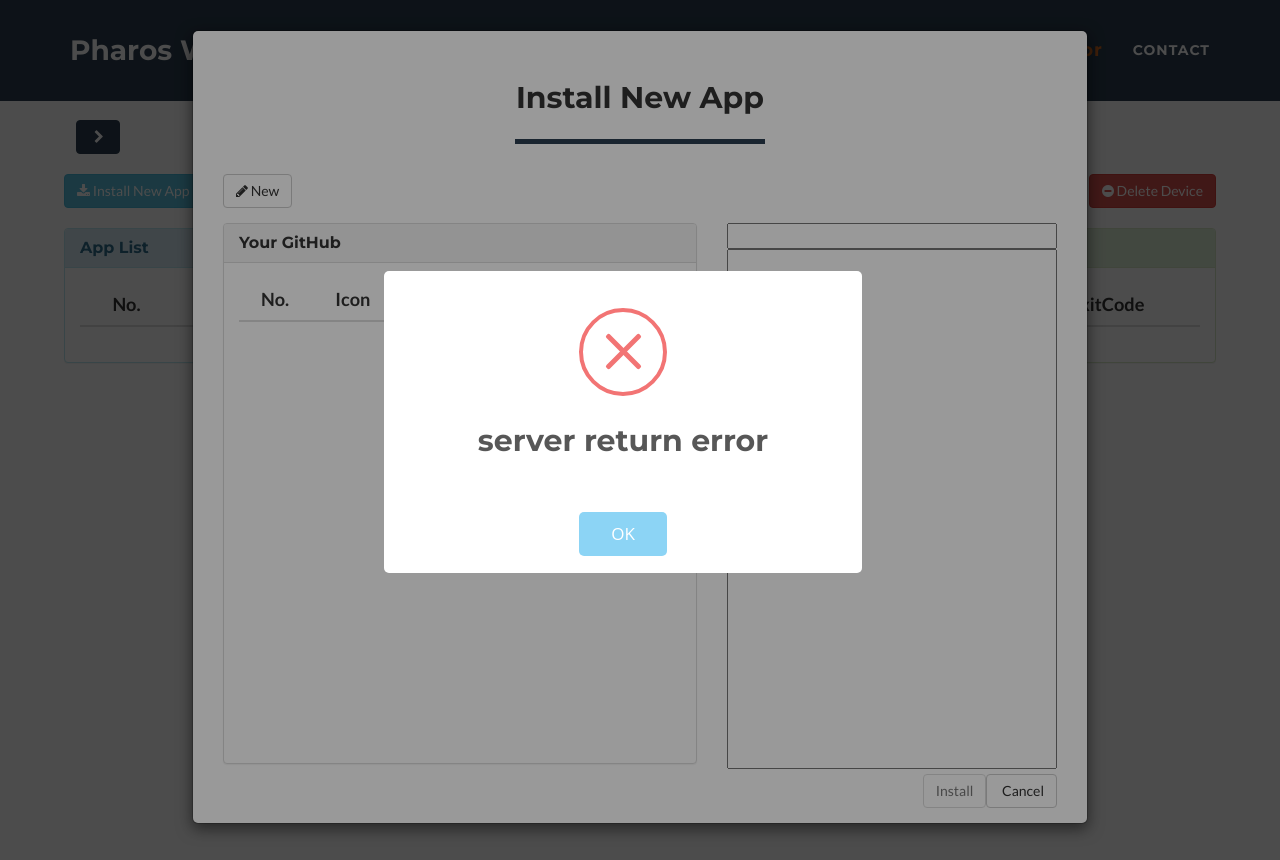
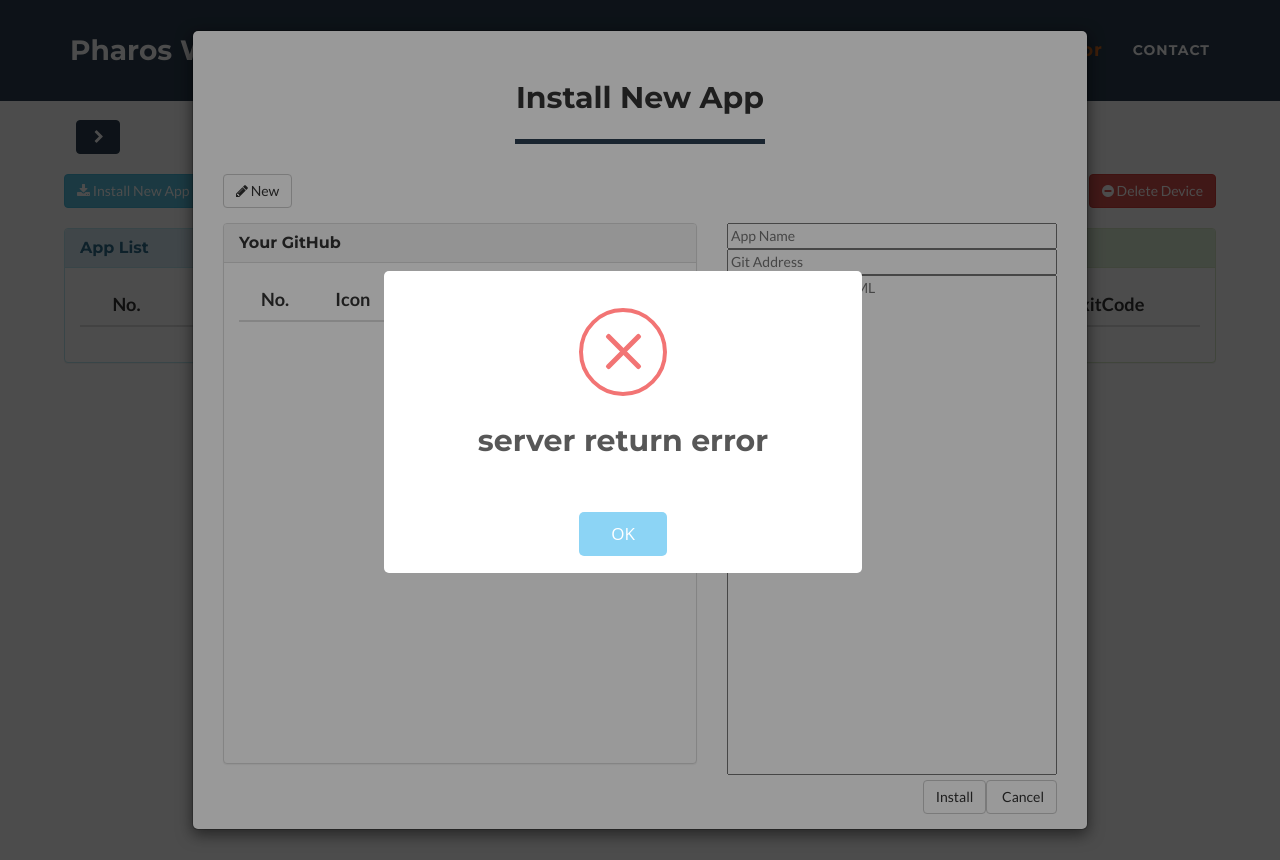
Before and after one commit to mgjeong/system-pharos-web-client, a Flask app: page /device in a window 1280 px wide, after a click on "Install New App". Run offline with Flask 2, Linux system fonts and the light colour scheme; data that the repository does not hold is empty; some libraries are stand-ins or nearby versions.

Commit message:
modify deploy app logic

```diff
--- a/static/sda/js/common.js
+++ b/static/sda/js/common.js
@@ -1,6 +1,5 @@
 var base_url = window.location.protocol + "//" + window.location.host;
 var git_index;
-var git_name;
 var yaml_index;
 var yaml_name;
 
@@ -28,18 +27,18 @@ function sda_manager_control_hide() {
     $("#sda_side").addClass("col-lg-0");
 }
 
-function get_gits(){
+function get_gits() {
     $("#git_tbody").empty();
     $("#textarea_git").val("");
 
     $.ajax({
-        url: base_url +"/sdamanager/git",
+        url: base_url + "/sdamanager/git",
         type: "GET",
         dataType: "json",
-        error: function(error) {
+        error: function (error) {
             swal("server return error", "", "error");
         },
-        success: function(data, code) {
+        success: function (data, code) {
             if (code == "success") {
                 var list = $.parseJSON(data);
                 var listLen = list.gits.length;
@@ -64,13 +63,13 @@ function get_yamls() {
     $("#textarea_yaml").val("");
 
     $.ajax({
-        url: base_url +"/sdamanager/yaml",
+        url: base_url + "/sdamanager/yaml",
         type: "GET",
         dataType: "json",
-        error: function(error) {
+        error: function (error) {
             swal("server return error", "", "error");
         },
-        success: function(data, code) {
+        success: function (data, code) {
             if (code == "success") {
                 var list = $.parseJSON(data);
                 var listLen = list.yamls.length;
@@ -92,28 +91,28 @@ function get_yamls() {
     });
 }
 
-$(function() {
-    $("#git_tbody").on("click", "tr", function(e) {
+$(function () {
+    $("#git_tbody").on("click", "tr", function (e) {
         $("tr").removeClass("active");
         $(this).addClass("active");
 
         git_index = parseInt($(this).find("td:eq(0)").text()) - 1;
-        git_name = $(this).find("td:eq(2)").text();
+        $("#git_name").val($(this).find("td:eq(2)").text());
         $.ajax({
-            url: base_url +"/sdamanager/git",
+            url: base_url + "/sdamanager/git",
             type: "GET",
             contentType: "application/json",
             dataType: "json",
-            error: function(error) {
+            error: function (error) {
                 swal("server return error", "", "error");
             },
-            success: function(data, code) {
+            success: function (data, code) {
                 if (code == "success") {
                     var list = $.parseJSON(data);
                     var repo = list.gits[git_index].git;
                     $("#git_address").val(repo);
-                    if(repo.match('github.sec.samsung.net/')){ //samsung github
-                        var repo_split=repo.split("github.sec.samsung.net/");
+                    if (repo.match('github.sec.samsung.net/')) { //samsung github
+                        var repo_split = repo.split("github.sec.samsung.net/");
                         var obj = new Object();
                         obj.repo = repo_split[1];
                         $.ajax({
@@ -121,29 +120,25 @@ $(function() {
                             url: "/sdamanager/git/clone",
                             contentType: "application/json",
                             data: JSON.stringify(obj),
-                            error: function(error) {
+                            error: function (error) {
                                 swal("server return error", "", "error");
                             },
-                            success: function(data){
-                                data=$.parseJSON(data)
+                            success: function (data) {
+                                data = $.parseJSON(data)
                                 $("#textarea_yaml").val(data);
-                                $("#btn_deploy_app").removeAttr("disabled");
-                                $("#btn_deploy_group_app").removeAttr("disabled");
                             }
                         });
                     }
-                    else{ //public github
-                        var repo_split=repo.split("github.com/");
+                    else { //public github
+                        var repo_split = repo.split("github.com/");
                         $.ajax({
-                            url: "https://raw.githubusercontent.com/"+repo_split[1]+"/master/docker-compose.yml",
+                            url: "https://raw.githubusercontent.com/" + repo_split[1] + "/master/docker-compose.yml",
                             type: "GET",
-                            error: function(error) {
+                            error: function (error) {
                                 swal("Server return error", "", "error");
                             },
-                            success: function(data){
+                            success: function (data) {
                                 $("#textarea_yaml").val(data);
-                                $("#btn_deploy_app").removeAttr("disabled");
-                                $("#btn_deploy_group_app").removeAttr("disabled");
                             }
                         });
                     }
@@ -154,24 +149,21 @@ $(function() {
         });
     });
 
-    $("#yaml_tbody").on("click", "tr", function(e) {
+    $("#yaml_tbody").on("click", "tr", function (e) {
         $("tr").removeClass("active");
         $(this).addClass("active");
-
-        $("#btn_deploy_app").removeAttr("disabled");
-        $("#btn_deploy_group_app").removeAttr("disabled");
 
         yaml_index = parseInt($(this).find("td:eq(0)").text()) - 1;
         yaml_name = $(this).find("td:eq(2)").text();
         $.ajax({
-            url: base_url +"/sdamanager/yaml",
+            url: base_url + "/sdamanager/yaml",
             type: "GET",
             contentType: "application/json",
             dataType: "json",
-            error: function(error) {
+            error: function (error) {
                 swal("server return error", "", "error");
             },
-            success: function(data, code) {
+            success: function (data, code) {
                 if (code == "success") {
                     var list = $.parseJSON(data);
                     $("#textarea_yaml").val(list.yamls[yaml_index].yaml);
@@ -182,28 +174,35 @@ $(function() {
         });
     });
 
-    $("#btn_deploy_app").click(function() {
+    $("#btn_deploy_app").click(function () {
+        var condition = 1;
+        if ($("#git_name").val() == "") {
+            swal("Please input a app name", "", "error");
+            condition = 0;
+        }
+        if (condition) {
             $.ajaxSetup({
-        beforeSend: function() {
+                beforeSend: function () {
                     $("div[name=loading_bar]").show();
                 },
-        complete: function() {
+                complete: function () {
                     $("div[name=loading_bar]").hide();
                 }
             });
             var obj = new Object();
-        obj.name = git_name;
+            obj.name = $("#git_name").val();
+
             obj.git = $("#git_address").val();
             obj.data = $("#textarea_yaml").val();
             $.ajax({
-            url: base_url +"/sdamanager/app/install",
+                url: base_url + "/sdamanager/app/install",
                 type: "POST",
                 contentType: "application/json",
                 data: JSON.stringify(obj),
-            error: function(error) {
+                error: function (error) {
                     swal("server return error", "", "error");
                 },
-            success: function(data, code) {
+                success: function (data, code) {
                     if (code == "success") {
                         swal("Installed!", "", "success");
                         $('#dig_install').modal('toggle');
@@ -214,33 +213,40 @@ $(function() {
                 }
             });
             $.ajaxSetup({
-            beforeSend: function() {},
-            complete: function() {}
+                beforeSend: function () { },
+                complete: function () { }
             });
+        }
     });
 
-    $("#btn_deploy_group_app").click(function() {
+    $("#btn_deploy_group_app").click(function () {
+        var condition = 1;
+        if ($("#git_name").val() == "") {
+            swal("Please input a app name", "", "error");
+            condition = 0;
+        }
+        if (condition) {
             $.ajaxSetup({
-        beforeSend: function() {
+                beforeSend: function () {
                     $("div[name=loading_bar]").show();
                 },
-        complete: function() {
+                complete: function () {
                     $("div[name=loading_bar]").hide();
                 }
             });
             var obj = new Object();
+            obj.name = $("#git_name").val();
             obj.data = $("#textarea_yaml").val();
-        obj.name = git_name;
             $.ajax({
-            url: base_url +"/sdamanager/group/deploy",
+                url: base_url + "/sdamanager/group/deploy",
                 type: "POST",
                 contentType: "application/json",
                 dataType: "json",
                 data: JSON.stringify(obj),
-            error: function(error) {
+                error: function (error) {
                     swal("server return error", "", "error");
                 },
-            success: function(data, code) {
+                success: function (data, code) {
                     if (code == "success") {
                         swal("Installed!", "", "success");
                         $('#dig_group_install').modal('toggle');
@@ -251,32 +257,33 @@ $(function() {
                 }
             });
             $.ajaxSetup({
-            beforeSend: function() {},
-            complete: function() {}
+                beforeSend: function () { },
+                complete: function () { }
             });
+        }
     });
 
-    $("#btn_install_new_app").click(function() {
+    $("#btn_install_new_app").click(function () {
         get_gits();
     });
 
-    $("#btn_deploy_app_group").click(function() {
+    $("#btn_deploy_app_group").click(function () {
         get_gits();
     });
 
-    $("#git_tbody").on("dblclick", "tr", function(e) {
+    $("#git_tbody").on("dblclick", "tr", function (e) {
         $("tr").removeClass("active");
         $(this).addClass("active");
         swal("Edit/Remove will be supported!!");
     });
 
-    $("#yaml_tbody").on("dblclick", "tr", function(e) {
+    $("#yaml_tbody").on("dblclick", "tr", function (e) {
         $("tr").removeClass("active");
         $(this).addClass("active");
         swal("Edit/Remove will be supported!!");
     });
 
-    $("#btn_confirm_add_new_git").click(function() {
+    $("#btn_confirm_add_new_git").click(function () {
         var obj = new Object();
         //obj.img = $("#create_new_yaml_icon").val();
         obj.img = "sample.png"
@@ -285,27 +292,25 @@ $(function() {
         obj.git = $("#create_new_git_address").val();
 
         $.ajax({
-            url: base_url +"/sdamanager/git",
+            url: base_url + "/sdamanager/git",
             type: "POST",
             contentType: "application/json",
             dataType: "text",
             data: JSON.stringify(obj),
-            error: function(error) {
+            error: function (error) {
                 swal("server return error", "", "error");
             },
-            success: function(data, code) {
+            success: function (data, code) {
                 if (code == "success") {
                     get_gits();
-                    $("#btn_deploy_app").attr("disabled", "disabled");
-                    $("#btn_deploy_group_app").attr("disabled", "disabled");
                 } else {
                     swal("server return error.");
                 }
             }
         });
         $.ajaxSetup({
-            beforeSend: function() {},
-            complete: function() {}
+            beforeSend: function () { },
+            complete: function () { }
         });
     });
 });
--- a/static/sda/js/device.js
+++ b/static/sda/js/device.js
@@ -44,7 +44,7 @@ $(function() {
         $("#service_tbody").empty();
         $("tr").removeClass("active");
         $(this).addClass("active");
-        $("#app_name").text($(this).find("td:eq(1)").text());
+        $("#git_name").text($(this).find("td:eq(1)").text());
 
         var obj = new Object();
         obj.id = $(this).attr('title');
--- a/templates/device.html
+++ b/templates/device.html
@@ -341,11 +341,12 @@
                                 </div>
                             </div>
                             <div class="col-lg-5">
-                                <input id="git_address" style="width:100%;">
-                                <textarea class="textarea_radius" id="textarea_yaml" style="resize:None;width:100%;height:520px"></textarea>
+                                <input id="git_name" placeholder="App Name" style="width:100%;">
+                                <input id="git_address" placeholder="Git Address" style="width:100%;">
+                                <textarea class="textarea_radius" id="textarea_yaml" placeholder="Docker Compose YAML" style="resize:None;width:100%;height:500px"></textarea>
                                 <button type="button" id="btn_cancel_app" data-dismiss="modal" class="btn btn-default" style="float:right"> &nbsp;Cancel
                                 </button>
-                                <button type="button" id="btn_deploy_app" class="btn btn-default" disabled="disabled" style="float:right">Install
+                                <button type="button" id="btn_deploy_app" class="btn btn-default" style="float:right">Install
                                 </button>
                             </div>
                         </div>
```
Also changed, not shown: templates/sda_manager.html (+5 -4 lines). Lines whose indentation alone changed are shown as unchanged.
